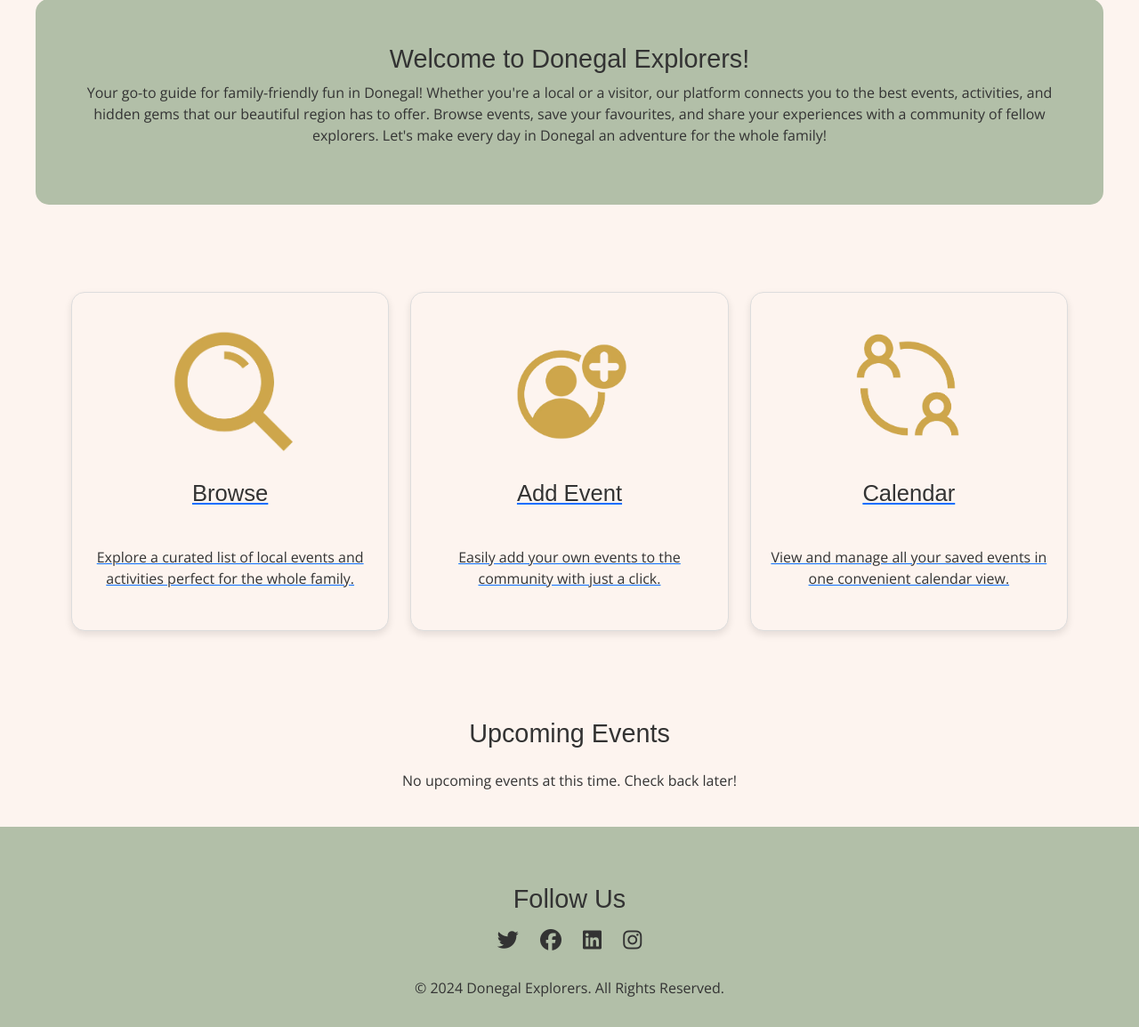
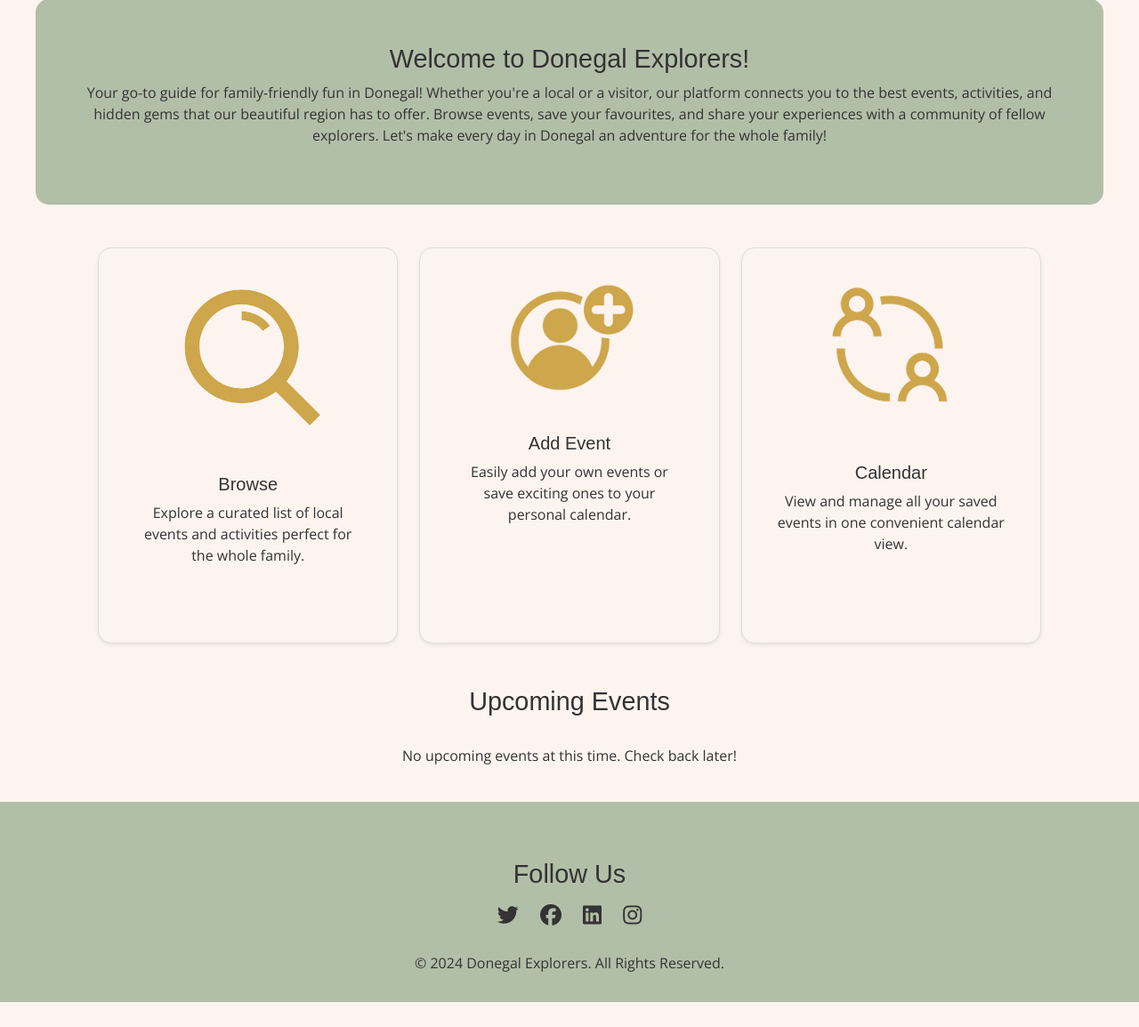
Before and after one commit to SophieMcGee/donegalexplorers, a Django app: page / in a window 1280 px wide. Shown: the part 783-1937 px from the top of the page at 89% size. After the commit the page ends 1909 px from the top, so only its background shows below. Run offline with Django 4.2, Linux system fonts and the light colour scheme; data that the repository does not hold is empty; some libraries are stand-ins or nearby versions.

Commit message:
Fix feature card styling and align images centrally

```diff
--- a/static/css/style.css
+++ b/static/css/style.css
@@ -549,57 +549,51 @@ footer.footer-custom {
     text-align: center;
 }
 
-/* Custom Feature Section */
-.features-section {
-    background-color: #FDF4EF;
-    padding: 50px 20px;
-    max-width: 1200px;
-    margin: 0 auto;
-}
-
-.unique-feature {
+/* Feature Section Custom Styling */
+.feature-card {
     display: flex;
     flex-direction: column;
     justify-content: space-between;
-    text-align: center;
+    align-items: center;
     background-color: #FDF4EF;
     border: 1px solid #ddd;
     border-radius: 15px;
     box-shadow: 0 4px 8px rgba(0, 0, 0, 0.1);
     padding: 30px 20px;
     height: 100%;
-    transition: box-shadow 0.3s ease;
-    cursor: pointer;
+    text-align: center;
 }
 
-.unique-feature img {
-    max-width: 160px;
-    height: 160px;
+.feature-card img {
+    border-radius: 15px;
+    max-width: 180px;
+    height: auto;
     object-fit: contain;
     margin: 0 auto 20px;
-    align-self: center;
 }
 
-.card-body {
-    padding: 20px;
-}
-
-.unique-feature h3 {
+.feature-card h3 {
     font-family: 'Montserrat Extra Bold', sans-serif;
-    font-size: 1.6rem;
-    margin-bottom: 15px;
-    min-height: 60px;
-    flex-shrink: 0;
+    font-size: 1.25rem;
     color: #333333;
 }
 
-.unique-feature p {
+.feature-card p {
     font-family: 'Open Sans', sans-serif;
-    font-size: 1rem;
     color: #333333;
-    flex-grow: 1;
-    margin-top: auto;
-    cursor: default;
+}
+
+.feature-card:hover {
+    box-shadow: 0 6px 12px rgba(0, 0, 0, 0.1);
+}
+
+.feature-card a {
+    text-decoration: none;
+    color: inherit;
+}
+
+.feature-card a:hover {
+    color: inherit;
 }
 
 
--- a/templates/index.html
+++ b/templates/index.html
@@ -25,50 +25,53 @@
     <section class="features-section container mt-5">
         <div class="row">
             <div class="col-md-4 text-center">
-                <a href="{% url 'browse_events' %}" class="unique-feature">
+                <div class="card card-custom feature-card shadow-sm">
+                    <a href="{% url 'browse_events' %}" class="stretched-link"></a>
                     <img src="{% static 'css/images/browse-icon.webp' %}" alt="Browse Icon" class="img-fluid">
-                    <h3>Browse</h3>
-                    <p>Explore a curated list of local events and activities perfect for the whole family.</p>
-                </a>
+                    <div class="card-body">
+                        <h3>Browse</h3>
+                        <p>Explore a curated list of local events and activities perfect for the whole family.</p>
+                    </div>
+                </div>
             </div>
             <div class="col-md-4 text-center">
-                <a href="{% url 'add_event' %}" class="unique-feature">
+                <div class="card card-custom feature-card shadow-sm">
+                    <a href="{% url 'add_event' %}" class="stretched-link"></a>
                     <img src="{% static 'css/images/add-save-icon.webp' %}" alt="Add or Save Icon" class="img-fluid">
-                    <h3>Add Event</h3>
-                    <p>Easily add your own events to the community with just a click.</p>
-                </a>
+                    <div class="card-body">
+                        <h3>Add Event</h3>
+                        <p>Easily add your own events or save exciting ones to your personal calendar.</p>
+                    </div>
+                </div>
             </div>
             <div class="col-md-4 text-center">
-                <a href="{% url 'my_calendar' %}" class="unique-feature">
+                <div class="card card-custom feature-card shadow-sm">
+                    <a href="{% url 'my_calendar' %}" class="stretched-link"></a>
                     <img src="{% static 'css/images/connect-icon.webp' %}" alt="Calendar Icon" class="img-fluid">
-                    <h3>Calendar</h3>
-                    <p>View and manage all your saved events in one convenient calendar view.</p>
-                </a>
+                    <div class="card-body">
+                        <h3>Calendar</h3>
+                        <p>View and manage all your saved events in one convenient calendar view.</p>
+                    </div>
+                </div>
             </div>
         </div>
     </section>
     <!-- Upcoming Events Section -->
     <section class="upcoming-events-section container mt-5">
-        <h2 class="text-center mb-4">Upcoming Events</h2>
+        <h2 class="text-center">Upcoming Events</h2>
+        <br>
         <div class="row">
             {% if upcoming_events %}
                 {% for event in upcoming_events %}
                 <div class="col-md-4 text-center">
-                    <div class="unique-feature">
-                        <a href="{% url 'event_detail' event.slug %}">
-                            {% if event.image %}
-                                <img src="{{ event.image.url }}" alt="{{ event.title }}" class="img-fluid" style="max-height: 160px; object-fit: cover;">
-                            {% else %}
-                                <img src="{% static 'css/images/placeholder-image.jpg' %}" alt="{{ event.title }}" class="img-fluid" style="max-height: 160px; object-fit: cover;">
-                            {% endif %}
-                        </a>
-                        <div class="card-body">
+                    <div class="card card-custom shadow-sm feature-card">
+                        <a href="{% url 'event_detail' event.slug %}" class="stretched-link"></a>
+                        <div class="card-body d-flex flex-column justify-content-between">
+                            <img src="{{ event.image.url }}" alt="{{ event.title }}" class="img-fluid mb-3" style="max-height: 200px; object-fit: cover;">
                             <h3>{{ event.title }}</h3>
-                            <p class="card-text">
-                                <strong>Date:</strong> {{ event.start_date|date:"M d, Y" }}<br>
-                                <strong>Location:</strong> {{ event.location }}
-                            </p>
-                            <a href="{% url 'event_detail' event.slug %}" class="btn btn-custom btn-sm mt-3">View Event</a>
+                            <p><strong>Date:</strong> {{ event.start_date|date:"M d, Y" }} - {{ event.end_date|date:"M d, Y" }}</p>
+                            <p><strong>Location:</strong> {{ event.location }}</p>
+                            <a href="{% url 'event_detail' event.slug %}" class="btn btn-custom mt-3">View Event</a>
                         </div>
                     </div>
                 </div>
```
